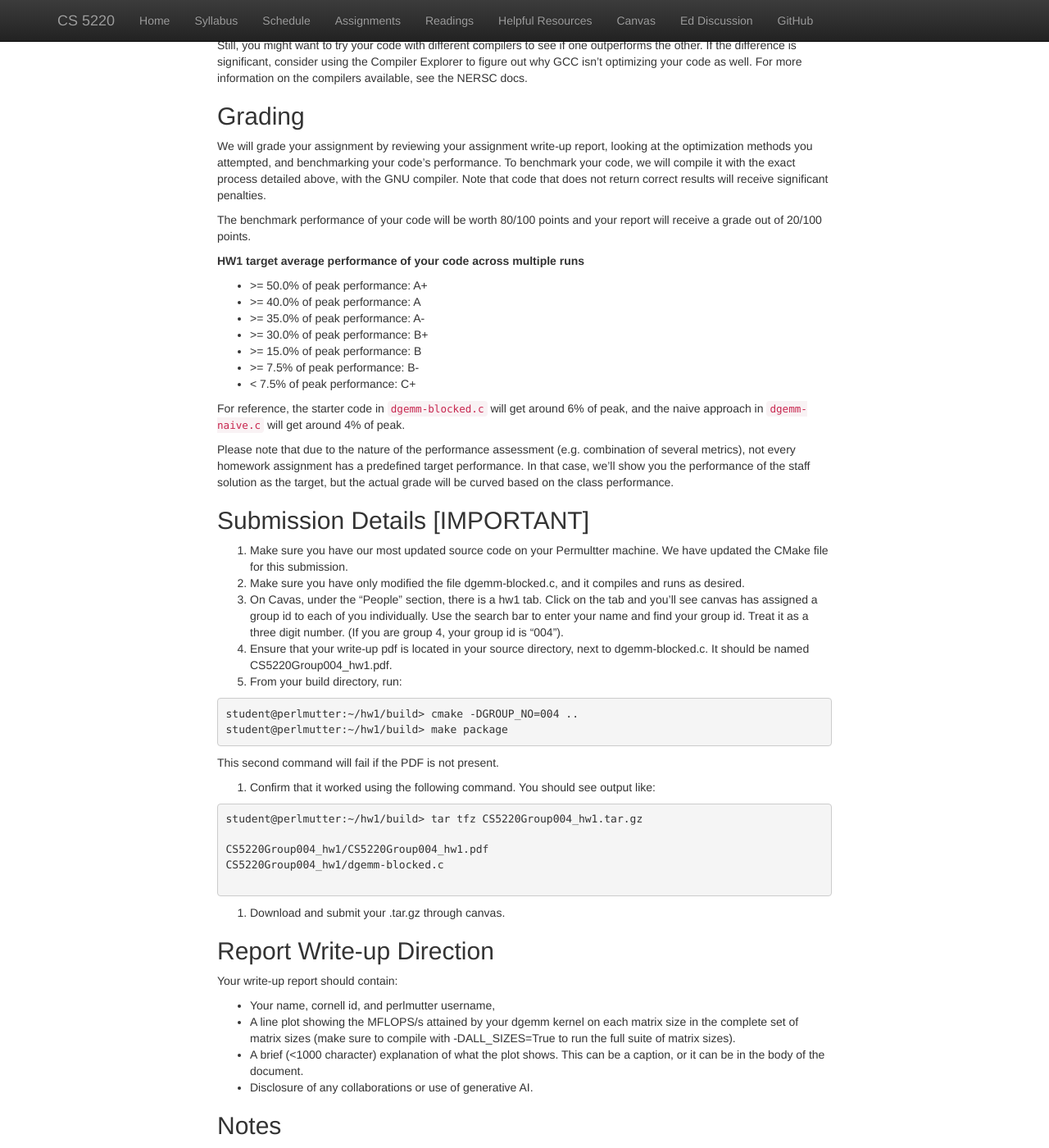
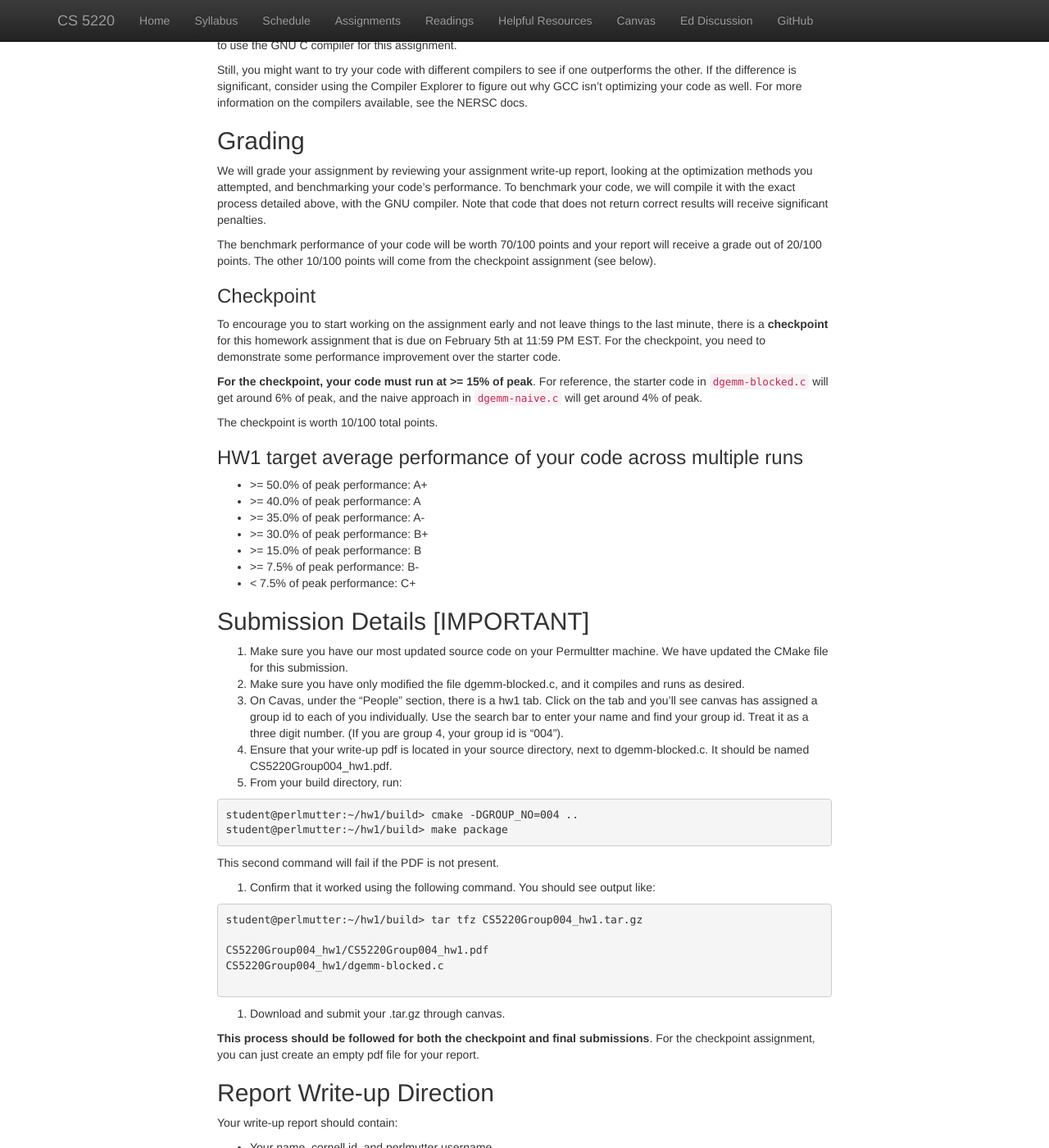
Before and after one commit to cs5220-26sp/web, a Jekyll site: the page built from web/hw/hw1.md, in a window 1280 px wide and 1400 px high, scrolled down 5832 px. Shown: the whole window at 82% size. Built offline with Jekyll 4.4.1, drawn with Linux system fonts in a browser that asks for light colours; nearby versions of some CDN libraries; formulas are drawn with MathJax 3; some of the changed text lies outside the part shown.

Commit message:
add checkpoint description

````diff
--- a/web/_data/hw.yml
+++ b/web/_data/hw.yml
@@ -3,7 +3,7 @@
   file: hw0.html
   due: 2026-01-29
 -
-  desc: "HW1: Optimized Matrix Multiply"
+  desc: "HW1: Optimizing Matrix Multiply"
   file: hw1.html
   due: 2026-02-12
 -
--- a/web/hw/hw1.md
+++ b/web/hw/hw1.md
@@ -28,7 +28,9 @@ end
 
 ## Due Date
 
-February 12th, 11:59 PM
+Checkpoint: February 5th, 11:59 PM
+
+Final submission: February 12th, 11:59 PM
 
 
 ## Getting Started with Perlmutter
@@ -308,9 +310,21 @@ Still, you might want to try your code with different compilers to see if one ou
 
 We will grade your assignment by reviewing your assignment write-up report, looking at the optimization methods you attempted, and benchmarking your code's performance. To benchmark your code, we will compile it with the exact process detailed above, with the GNU compiler. Note that code that does not return correct results will receive significant penalties.
 
-The benchmark performance of your code will be worth 80/100 points and your report will receive a grade out of 20/100 points.
+The benchmark performance of your code will be worth 70/100 points and your report will receive a grade out of 20/100 points. The other 10/100 points will come from the checkpoint assignment (see below).
 
-**HW1 target average performance of your code across multiple runs**
+
+### Checkpoint
+
+To encourage you to start working on the assignment early and not leave things to the last minute, there is a **checkpoint** for this homework assignment that is due on February 5th at 11:59 PM EST.
+For the checkpoint, you need to demonstrate some performance improvement over the starter code.
+
+**For the checkpoint, your code must run at >= 15% of peak**.
+For reference, the starter code in `dgemm-blocked.c` will get around 6% of peak, and the naive approach in `dgemm-naive.c` will get around 4% of peak.
+
+The checkpoint is worth 10/100 total points.
+
+
+### HW1 target average performance of your code across multiple runs
 
 - \>= 50.0% of peak performance: A+
 - \>= 40.0% of peak performance: A
@@ -320,9 +334,6 @@ The benchmark performance of your code will be worth 80/100 points and your repo
 - \>=   7.5% of peak performance: B-
 - <    7.5% of peak performance: C+
 
-For reference, the starter code in `dgemm-blocked.c` will get around 6% of peak, and the naive approach in `dgemm-naive.c` will get around 4% of peak.
-
-Please note that due to the nature of the performance assessment (e.g. combination of several metrics), not every homework assignment has a predefined target performance. In that case, we'll show you the performance of the staff solution as the target, but the actual grade will be curved based on the class performance.
 
 ## Submission Details [IMPORTANT]
 
@@ -351,6 +362,8 @@ CS5220Group004_hw1/dgemm-blocked.c
 ```
 
 7. Download and submit your .tar.gz through canvas.
+
+**This process should be followed for both the checkpoint and final submissions**. For the checkpoint assignment, you can just create an empty pdf file for your report.
 
 ## Report Write-up Direction
 
````
